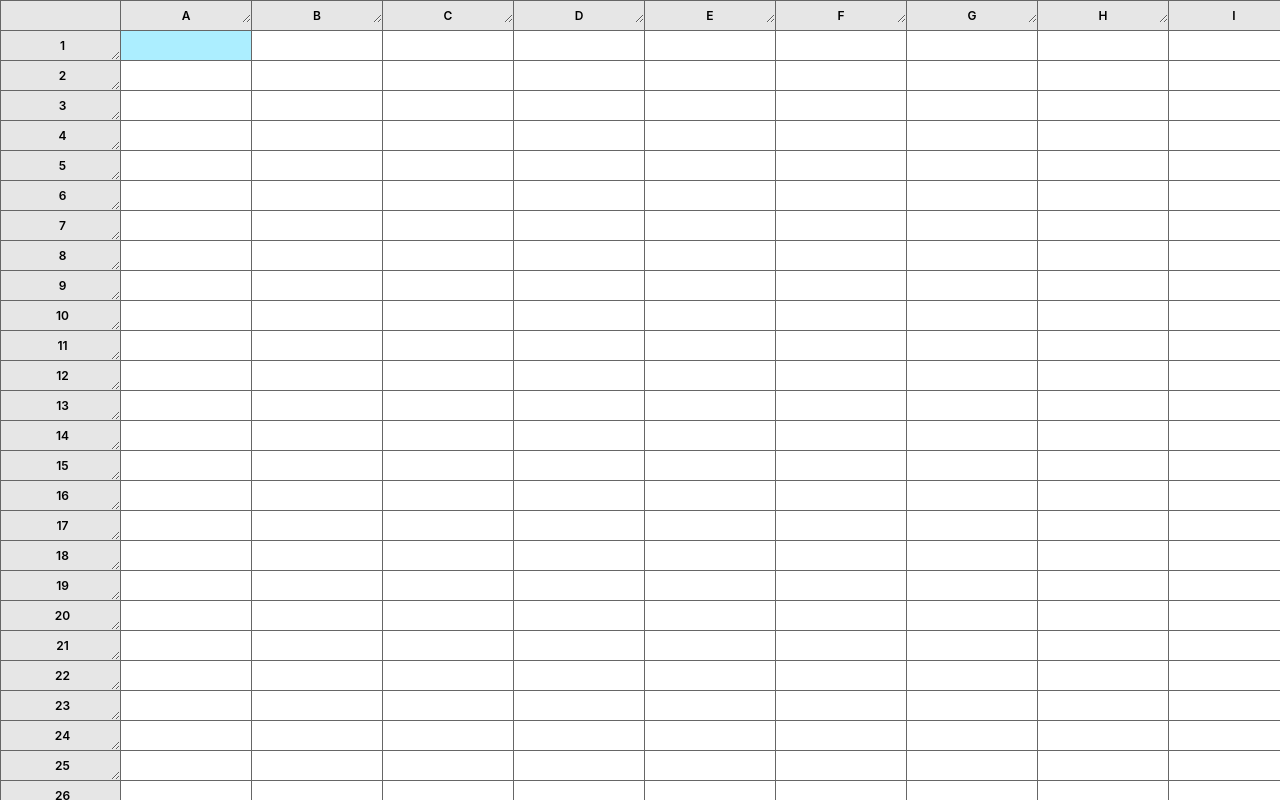
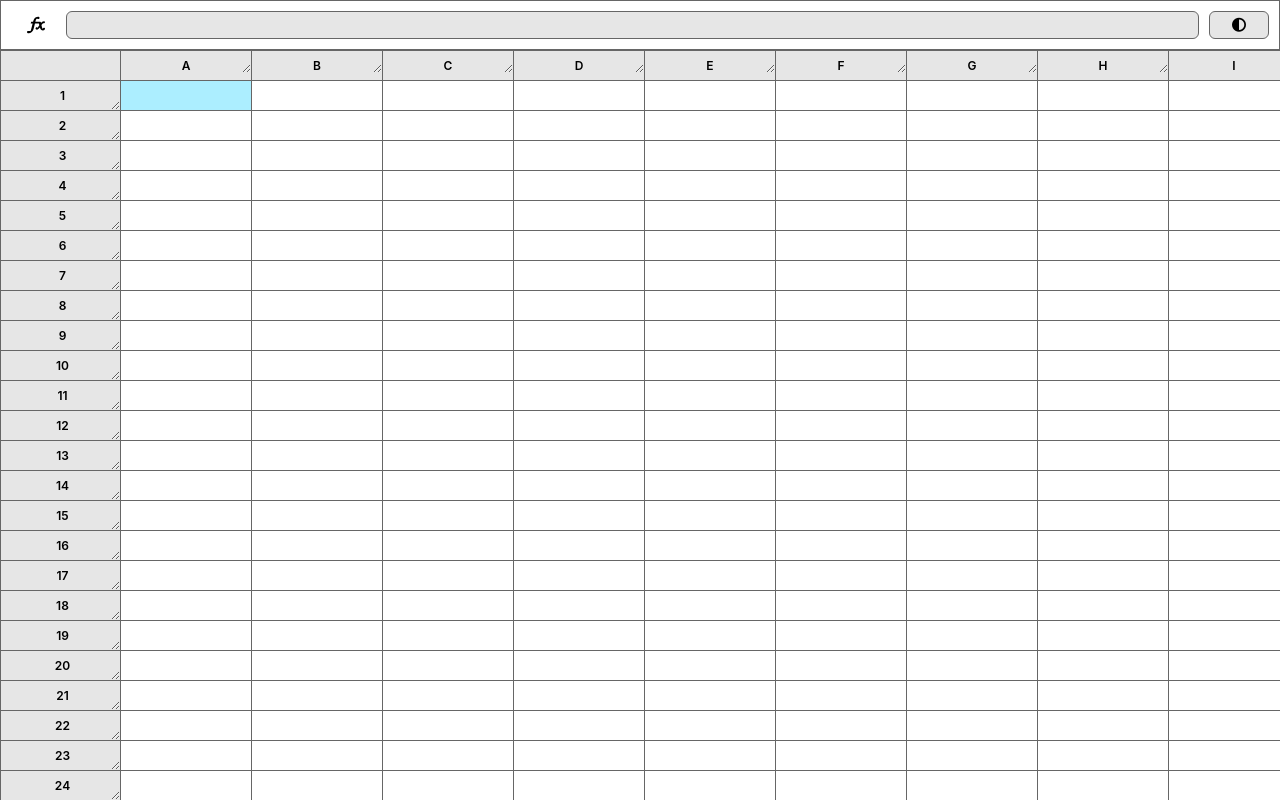
Before and after one commit to thesolarmonk/nusheets, a Vue app: page / in a window 1280 px wide. Built offline with nearby package versions, Linux system fonts and the light colour scheme; a web font is replaced by a local one.

Commit message:
[FIX]: Fix minor layout bug

```diff
--- a/src/components/FormulaBar.vue
+++ b/src/components/FormulaBar.vue
@@ -57,6 +57,7 @@ export default {
     border-radius: 6px;
 
     font-size: var(--font-size-default);
+    color: var(--font-color);
 
     outline: none;
     border: 1px solid var(--primary-color-invert);
@@ -65,6 +66,7 @@ export default {
     padding-left: 10px;
     margin-right: 10px;
   }
+
   .bar__toggle-theme {
     flex-basis: 60px;
 
--- a/src/components/Sheet.vue
+++ b/src/components/Sheet.vue
@@ -1,6 +1,6 @@
 <template>
   <div class="sheet__container">
-    <table class="sheet__table" :key="sheetKey">
+    <table class="sheet__table">
       <tbody>
         <tr class="sheet__row">
           <th class="cell cell--header cell--column-header cell--corner"></th>
@@ -18,7 +18,7 @@
             class="cell cell--data"
             :class="{ 'cell--selected': cell.state, 'cell--active': cell.state == 2, 'cell-selection': s_selected[n_row][n_col]}"
             v-for="(cell, n_col) in row"
-            :key="n_row + '_' + n_col"
+            :key="'index_'+ n_row + '_' + n_col"
             :data-row="n_row"
             :data-column="n_col"
             @mousedown="c_selectStart(n_row, n_col)"
@@ -64,10 +64,7 @@ export default {
         row: 0,
         col: 0
       },
-      // c_exp: null,
-      // c_eval: null,
-      mouseDown: false,
-      sheetKey: 0
+      mouseDown: false
     };
   },
   computed: {
@@ -117,9 +114,6 @@ export default {
       "update_c_exp",
       "toggleTheme"
     ]),
-    update_c_state(new_state) {
-      this.s_data[this.c_pos.row][this.c_pos.col].state = new_state;
-    },
     handleKeyEvent(e) {
       let keys = [];
       keys[e.keyCode] = true;
@@ -217,6 +211,7 @@ export default {
         else if ((e.ctrlKey || e.metaKey) && keys[83]) {
           this.saveState();
           e.preventDefault();
+          console.log("Sheet data saved.");
         }
 
         // Toggle Theme (Ctrl or Cmd + D)
@@ -248,6 +243,9 @@ export default {
           }
         }
       }
+    },
+    update_c_state(new_state) {
+      this.s_data[this.c_pos.row][this.c_pos.col].state = new_state;
     },
     c_selectStart(n_row, n_col) {
       if (this.c_state == 2) {
@@ -321,6 +319,52 @@ export default {
     inputChange: function(event) {
       this.update_c_exp(event.target.value);
     },
+    c_copy_selection(cut) {
+      let selection = [];
+
+      for (let i = this.sel_min_row; i <= this.sel_max_row; i++) {
+        selection[i - this.sel_min_row] = [];
+        for (let j = this.sel_min_col; j <= this.sel_max_col; j++) {
+          // eslint-disable-next-line prettier/prettier
+          selection[i - this.sel_min_row][j - this.sel_min_col] = this.s_data[
+            i
+          ][j];
+        }
+      }
+
+      navigator.clipboard.writeText(JSON.stringify(selection));
+
+      if (cut) {
+        this.c_delete_selection();
+      }
+
+      // this.c_selectStart(this.c_pos.row, this.c_pos.col);
+    },
+    c_paste_selection() {
+      navigator.clipboard.readText().then(selectionText => {
+        let selection = JSON.parse(selectionText);
+        let n_rows = selection.length;
+        let n_cols = selection[0].length;
+        for (let i = 0; i < n_rows; i++) {
+          for (let j = 0; j < n_cols; j++) {
+            selection[i][j].state = 0;
+            this.s_data[this.c_pos.row + i][this.c_pos.col + j] =
+              selection[i][j];
+          }
+        }
+        this.c_selectStart(this.c_pos.row, this.c_pos.col);
+      });
+    },
+    c_delete_selection() {
+      for (let i = this.sel_min_row; i <= this.sel_max_row; i++) {
+        for (let j = this.sel_min_col; j <= this.sel_max_col; j++) {
+          this.s_data[i][j].eval = null;
+          this.s_data[i][j].exp = null;
+          this.s_data[i][j].state = 0;
+        }
+      }
+      this.c_selectStart(this.c_pos.row, this.c_pos.col);
+    },
     evaluateExp: function(exp) {
       let result;
 
@@ -387,57 +431,7 @@ export default {
 
       return exp_new;
     },
-    c_copy_selection(cut) {
-      let selection = [];
-
-      for (let i = this.sel_min_row; i <= this.sel_max_row; i++) {
-        selection[i - this.sel_min_row] = [];
-        for (let j = this.sel_min_col; j <= this.sel_max_col; j++) {
-          // eslint-disable-next-line prettier/prettier
-          selection[i - this.sel_min_row][j - this.sel_min_col] = this.s_data[
-            i
-          ][j];
-        }
-      }
-
-      navigator.clipboard.writeText(JSON.stringify(selection));
-
-      if (cut) {
-        this.c_delete_selection();
-      }
-
-      // this.c_selectStart(this.c_pos.row, this.c_pos.col);
-    },
-    c_paste_selection() {
-      navigator.clipboard.readText().then(selectionText => {
-        let selection = JSON.parse(selectionText);
-        let n_rows = selection.length;
-        let n_cols = selection[0].length;
-        for (let i = 0; i < n_rows; i++) {
-          for (let j = 0; j < n_cols; j++) {
-            selection[i][j].state = 0;
-            this.s_data[this.c_pos.row + i][this.c_pos.col + j] =
-              selection[i][j];
-          }
-        }
-      });
-
-      // this.c_selectStart(this.c_pos.row, this.c_pos.col);
-      this.sheetKey++;
-    },
-    c_delete_selection() {
-      for (let i = this.sel_min_row; i <= this.sel_max_row; i++) {
-        for (let j = this.sel_min_col; j <= this.sel_max_col; j++) {
-          this.s_data[i][j].eval = null;
-          this.s_data[i][j].exp = null;
-          this.s_data[i][j].state = 0;
-        }
-      }
-      this.c_selectStart(this.c_pos.row, this.c_pos.col);
-    },
     createTable() {
-      this.s_rows = 50;
-      this.s_cols = 20;
       this.s_data = Array.from({ length: this.s_rows }, () =>
         Array.from({ length: this.s_cols }, () => {
           return {
@@ -461,8 +455,6 @@ export default {
       });
 
       this.c_selectStart(this.c_pos.row, this.c_pos.col);
-
-      console.log("Sheet data autosaved.");
     },
     restoreState(restoredData) {
       this.s_rows = restoredData.s_rows;
@@ -474,7 +466,6 @@ export default {
         .map(() => Array(this.s_cols).fill(false));
       this.c_clear_selection();
     }
-    // updateTableData: state => {}
   },
   mounted() {
     this.restore();
@@ -490,6 +481,7 @@ export default {
 
     window.setInterval(() => {
       this.saveState();
+      console.log("Sheet data autosaved.");
     }, 60000);
   }
 };
@@ -565,6 +557,9 @@ export default {
       }
 
       .cell--selected {
+        input {
+          color: var(--font-color);
+        }
         background-color: var(--accent-color) !important;
       }
 
--- a/src/views/Spreadsheet.vue
+++ b/src/views/Spreadsheet.vue
@@ -1,6 +1,6 @@
 <template>
   <div class="spreadsheet fill-viewport">
-    <!-- <formula-bar :theme="theme"></formula-bar> -->
+    <formula-bar :theme="theme"></formula-bar>
     <sheet :class="theme"></sheet>
   </div>
 </template>
@@ -8,12 +8,12 @@
 <script>
 import { mapGetters } from "vuex";
 
-// import FormulaBar from "../components/FormulaBar.vue";
+import FormulaBar from "../components/FormulaBar.vue";
 import Sheet from "../components/Sheet.vue";
 
 export default {
   components: {
-    // FormulaBar,
+    FormulaBar,
     Sheet
   },
   computed: {
@@ -23,4 +23,16 @@ export default {
 </script>
 
 <style lang="scss" scoped>
+.spreadsheet {
+  display: flex;
+  flex-flow: column nowrap;
+
+  .spreadsheet__bar {
+    flex-grow: 1;
+  }
+
+  .sheet__container {
+    flex-basis: 95%;
+  }
+}
 </style>
```
